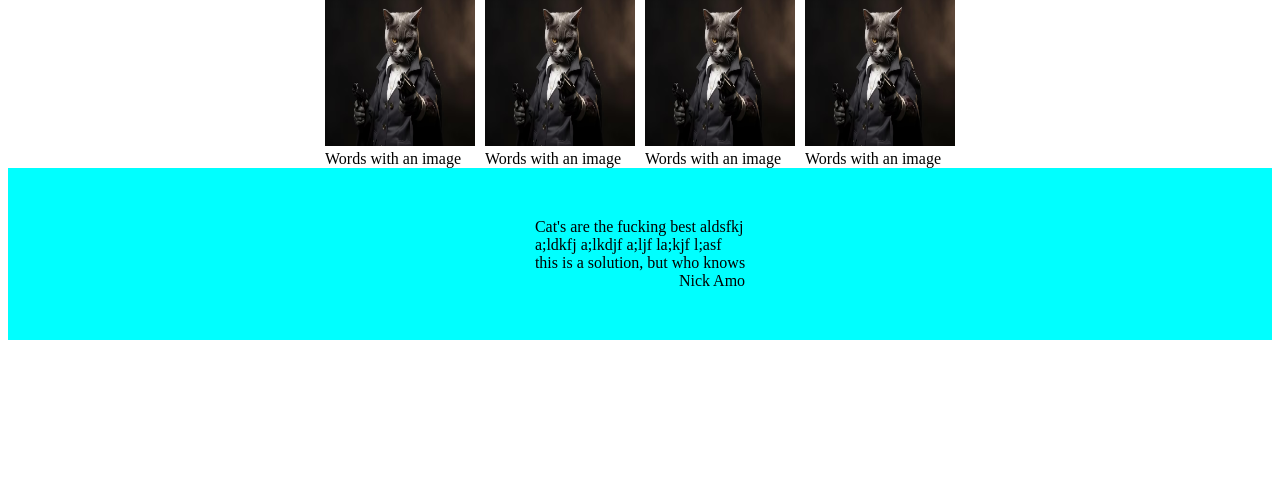
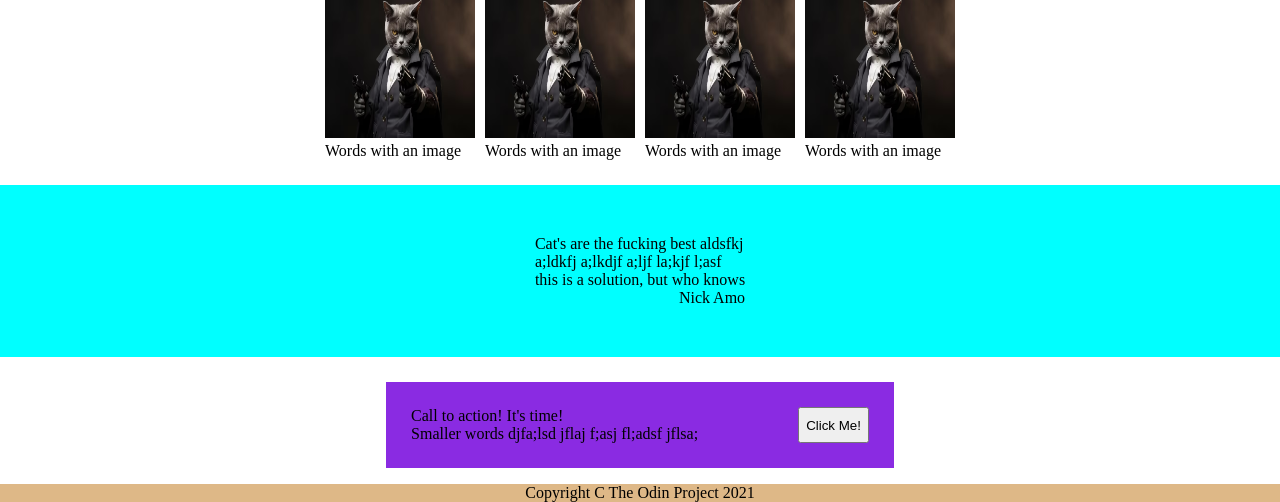
Before and after one commit to nickamo44/odin-website, a plain HTML site: page index.html in a window 1280 px wide. Shown: the part 298-800 px from the top of the page. Drawn offline with Linux system fonts and the light colour scheme.

Commit message:
Finished layout and framework

```diff
--- a/index.html
+++ b/index.html
@@ -7,6 +7,7 @@
     <link rel="stylesheet" href="style.css">
 </head>
 <body class="everything">
+  <div class="content">
     <div class="header">
         <div class="header-logo">
             Header Logo
@@ -64,10 +65,17 @@
         </div>
     </div>
     <div class="bottom">
-
+        <div class="bot-text">
+            Call to action! It's time!
+            <div class="bot-small">
+                Smaller words djfa;lsd jflaj f;asj fl;adsf jflsa;
+            </div>
+        </div>
+        <button class="bot-button" type="button">Click Me!</button>
     </div>
-    <div class="footer">
-
-    </div>
+  </div>
+  <div class="footer">
+    Copyright C The Odin Project 2021
+  </div>
 </body>
 </html>
--- a/style.css
+++ b/style.css
@@ -4,9 +4,17 @@
     justify-content: space-around;
 }
 
+.content{
+    display: flex;
+    flex: 1;
+    flex-direction: column;
+}
+
 .everything{
     display: flex;
     flex-direction: column;
+    min-height: 100vh;
+    margin: 0;
 }
 
 .links{
@@ -70,12 +78,29 @@
     align-items: center;
     padding: 50px;
     background-color: aqua;
+    margin-top: 25px;
 }
 
 .atribution{
     text-align: right;
 }
 
+.bottom{
+    display: flex;
+    justify-content: space-evenly;
+    background-color: blueviolet;
+    margin: auto;
+    padding: 25px;
+    margin-top: 25px;
+    gap: 100px;
+}
+
+.footer{
+    background-color: burlywood;
+    text-align: center;
+    margin-top: auto;
+}
+
 a{
     text-decoration: none;
 }
```
